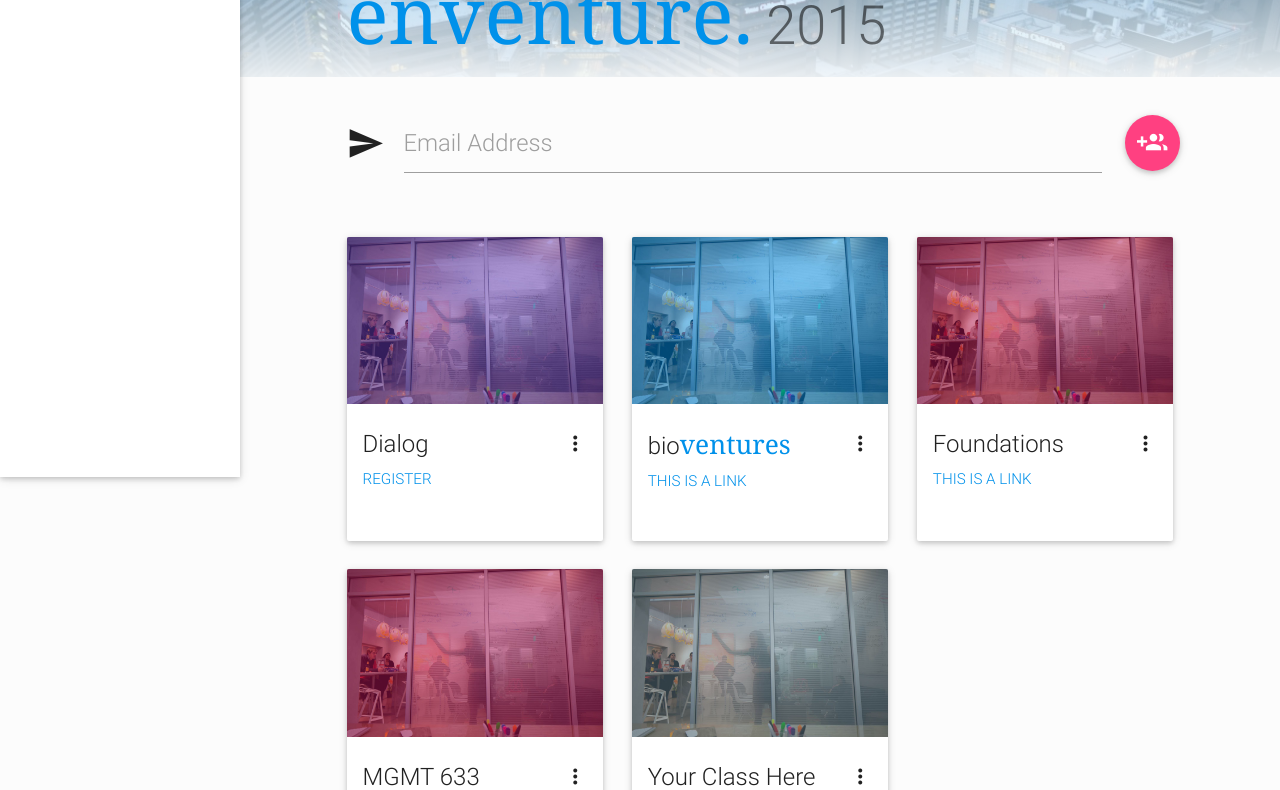
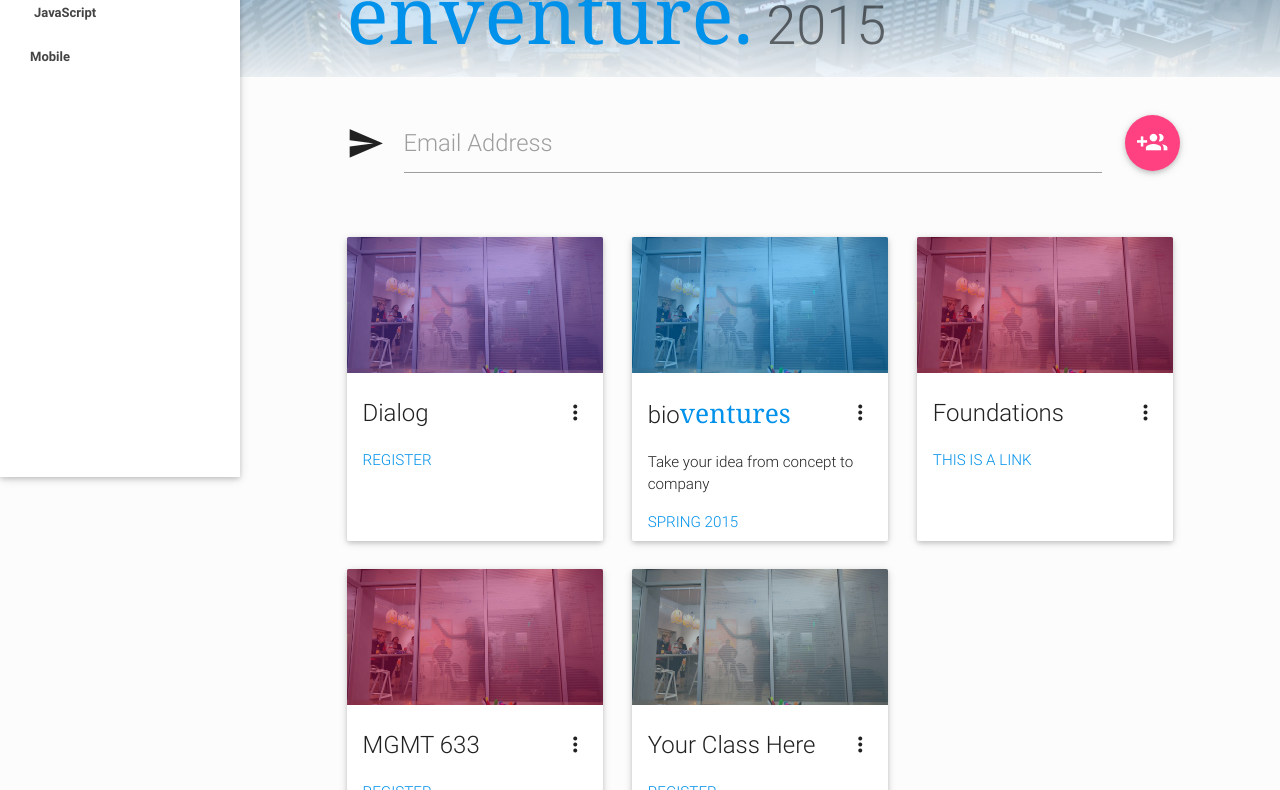
Before and after one commit to wclifton1/materialize-env, a plain HTML site: page index.html in a window 1280 px wide. Shown: the part 323-1113 px from the top of the page. Drawn offline with Linux system fonts and the light colour scheme.

Commit message:
finally putting in content

```diff
--- a/index.html
+++ b/index.html
@@ -23,7 +23,6 @@
       <ul id="nav-mobile" class="side-nav fixed">
         <li class="logo"><a id="logo-container" href="http://www.enventure.org" class="brand-logo">
             <object id="front-page-logo" type="image/svg+xml" data="img/texas-coast.svg">Your browser does not support SVG</object></a></li>
-        <div class="valign-wrapper">
         <li class="bold"><a href="about.html">About</a></li>
         <li class="bold active"><a href="getting-started.html">Getting Started</a></li>
         <li class="no-padding">
@@ -77,7 +76,6 @@
           </ul>
         </li>
         <li class="bold"><a href="http://materializecss.com/mobile.html">Mobile</a></li>
-        </div>
       </ul>
     </header>
     <main>
@@ -133,11 +131,14 @@
                 </div>
                 <div class="card-content">
                   <span class="card-title activator grey-text text-darken-4">bio<enventure>ventures</enventure> <i class="mdi-navigation-more-vert right"></i></span>
-                  <p><a href="#">This is a link</a></p>
+                  <p>Take your idea from concept to company</p>
+                  <p><a href="#">Spring 2015</a></p>
                 </div>
                 <div class="card-reveal">
                   <span class="card-title grey-text text-darken-4">bio<enventure>ventures</enventure> <i class="mdi-navigation-close right"></i></span>
-                  <p>Here is some more information about this product that is only revealed once clicked on.</p>
+                  <p>BioVentures gives students practical experience commercializing their <strong>ideas</strong> or <strong>existing IP</strong>.</p>
+                  <p>Mentored by experienced life science entrepreneurs, each team develops a business plan for our investor pitch day.</p>
+                  <p><a href="#">What role will you take?</a></p>
                 </div>
               </div>
             </div>
--- a/sass/components/_typography.scss
+++ b/sass/components/_typography.scss
@@ -38,7 +38,6 @@ h6 { font-size: $h6-fontsize; line-height: 1.1*$h6-fontsize; margin: ($h6-fontsi
 em { font-style: italic; }
 strong { font-weight: 500; }
 small { font-size: 75%; }
-.light { font-weight: 300; }
 
 .flow-text{
   font-weight: 300;
--- a/sass/custom-variables.scss
+++ b/sass/custom-variables.scss
@@ -44,7 +44,7 @@ $nl-weight: 300;
 //_cards
 $default-color: $env-color;
 $card-color: #FFF;
-$font-color: $w1-color;
+$font-color: $b1-color;
 $footer-font-color: $b1-color;
 $card-link-color: $env-color;
 $card-link-hover: $accent-color;
--- a/sass/will.scss
+++ b/sass/will.scss
@@ -1,10 +1,4 @@
 //NOTE: inport custom variables immediately after materialize variables
-
-#enventure, enventure {
-  font-family: $serif;
-  font-size:1.45em;
-  color:$env-color;
-}
 
 //nav
 nav{
@@ -39,6 +33,7 @@ h1, h2, h3, h4, h5, h6 {
 
 //_cards
 .card {
+  height: 16rem;
     color: $font-color;
     h1 {
       font-size: 1.71rem;
@@ -52,18 +47,28 @@ h1, h2, h3, h4, h5, h6 {
     }
     p {
       font-size: 0.8rem;
+      display: block;
     }
     a {
       color: $card-link-color;
       &:hover { color: $card-link-hover; }
+      padding-top:10px;
     }
-  height: 16rem;
+
+  .card-content{
+    p {
+      font-size: 0.8rem;
+      display: block;
+      margin: .8em 0 1em 0;
+    }
+  }
 
   .card-image {
     background-repeat: no-repeat;
     background-position: center;
     background-size: cover;
-    height:8.84rem;
+    //height:8.84rem;
+    height:7.16rem;
     &.dialog{
       background-image: url(../img/byob-trans-24.png);
       background-color:$env-color;
```
Also changed, not shown: css/ghpages-materialize.css, 1 other file. Lines whose indentation alone changed are shown as unchanged.
